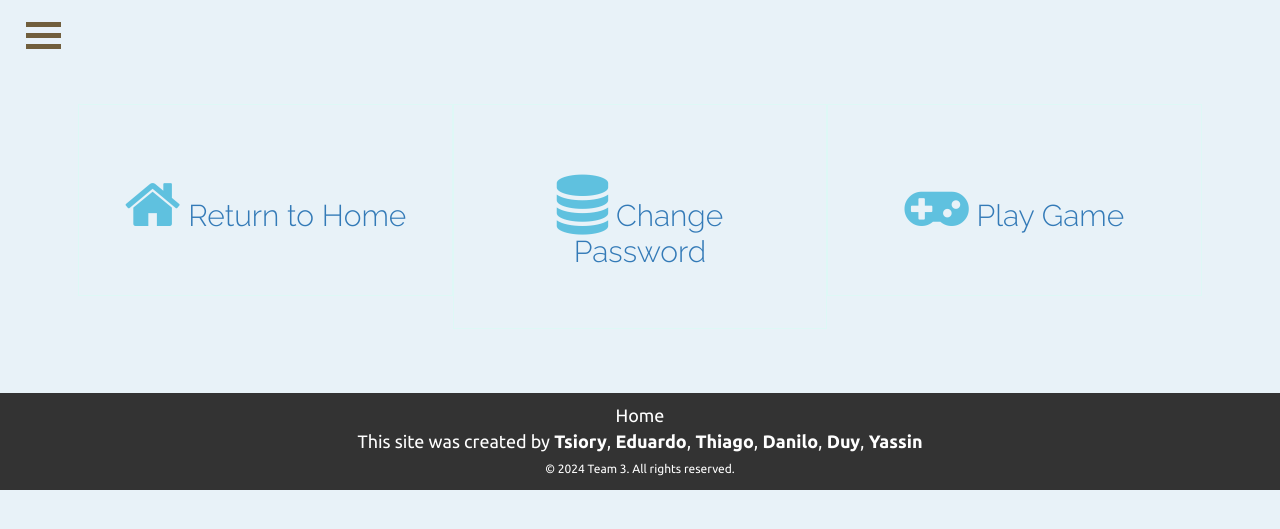
After one commit to Tokamp4/KidsGameWebsite, a PHP site: page /public/form/UserMenu.php in a window 1280 px wide. The commit adds this page. Shown: the top 529 px of the page. Run offline with PHP 8.4, Linux system fonts and the light colour scheme; some libraries are stand-ins or nearby versions.

Commit message:
contributions Eduardo

```diff
--- /dev/null
+++ b/public/form/UserMenu.php
@@ -0,0 +1,56 @@
+<?php
+include("../../common.php");
+?>
+<!DOCTYPE html>
+<html lang="en">
+<head>
+    <meta http-equiv="Content-Type" content="text/html; charset=UTF-8" />
+    <title>
+        Quiz Ajax
+    </title>
+    <link href="https://fonts.googleapis.com/css?family=Ubuntu:400,700" rel="stylesheet">
+    <link rel="stylesheet" href="https://maxcdn.bootstrapcdn.com/bootstrap/3.3.7/css/bootstrap.min.css" integrity="sha384-BVYiiSIFeK1dGmJRAkycuHAHRg32OmUcww7on3RYdg4Va+PmSTsz/K68vbdEjh4u" crossorigin="anonymous">
+    <link href="https://fonts.googleapis.com/css?family=Raleway:200,300,700" rel="stylesheet">
+    <link rel="stylesheet" href="https://cdnjs.cloudflare.com/ajax/libs/font-awesome/4.7.0/css/font-awesome.css">
+    <link rel="stylesheet" href="public/assets/css/main.css">
+    <link rel="stylesheet" href="public/assets/css/index.css">
+</head>
+<body>
+    <?php generateIndexHeader2(); ?>
+    <div class="container pading-top">
+        <div class="container pading-top"></div>
+
+        <div class="row margin-top">
+            <a href="../../index.php">
+            <div class="col-lg-4 col-md-6 col-sm-12" id=col-1>
+                <h2 class="text-center">
+                    <i class="fa fa-home fa-2x" aria-hidden="true"></i>
+                    Return to Home
+                </h2>
+            </div>
+            </a>
+            <a href="Question_1.php">
+            <div class="col-lg-4 col-md-6 col-sm-12" id=col-2>
+                <h2 class="text-center">
+                    <i class="fa fa-database fa-2x" aria-hidden="true"></i>
+                    Change Password
+                </h2>
+            </div>
+            </a>
+            <a href="Question_1.php">
+                <div class="col-lg-4 col-md-6 col-sm-12 " id=col-3>
+                    <h2 class="text-center">
+                        <i class="fa fa-gamepad fa-2x" aria-hidden="true"></i>
+                        Play Game
+                    </h2>
+                </div>
+            </a>
+
+
+        </div>
+    </div>
+</body>
+<footer>
+    <?php footernavigator();?>
+</footer>
+</html>
--- a/public/template/header.php
+++ b/public/template/header.php
@@ -47,10 +47,6 @@ function generateIndexHeader2() {
 
 
         </script>
-        <script src="public/assets/js/menu.js"></script>
-
-    </body>
-
-    </html>';
+        <script src="public/assets/js/menu.js"></script>';
 }
 ?>
```
Also changed, not shown: public/template/head.php (deleted, +0 -14 lines).
